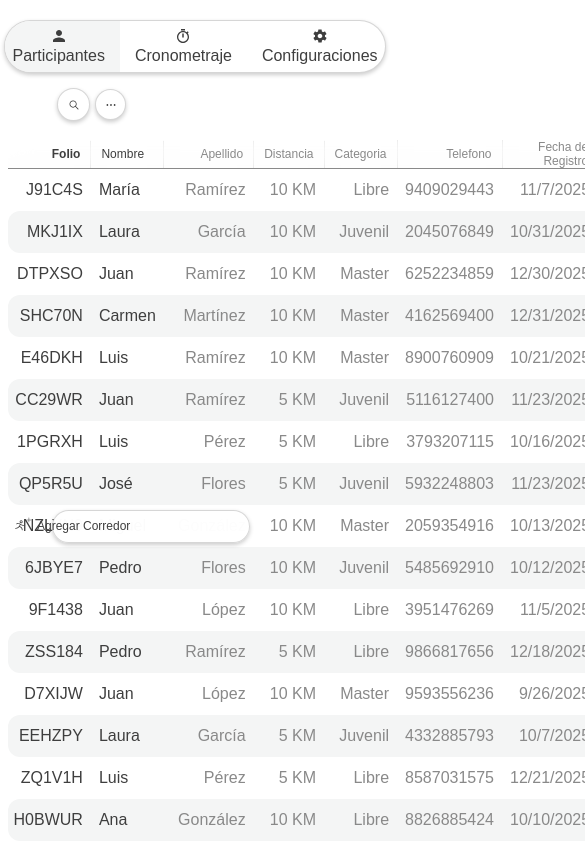
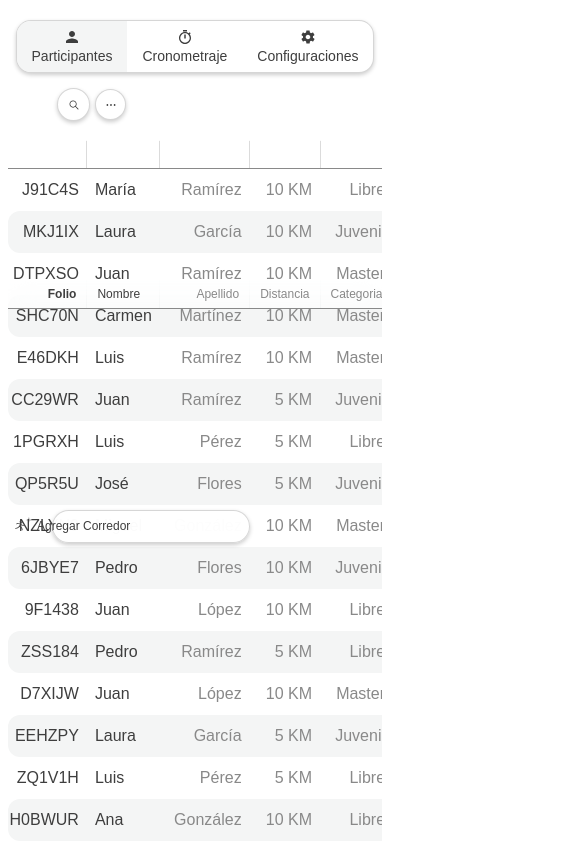
Before and after one commit to VexedElm035/gestion-folios, a React (Vite) app: page / in a window 390 px wide. Shown: the top 844 px of the page, 585 px wide, since content can reach past the window. Built offline with nearby package versions, Linux system fonts and the light colour scheme.

Commit message:
Responsiveness design improvements

```diff
--- a/src/components/navbar/Navbar.tsx
+++ b/src/components/navbar/Navbar.tsx
@@ -26,7 +26,7 @@ const Navbar = () => {
             className={`navbar-item ${location.pathname === item.enlace ? 'active' : ''}`}>
               <a href={item.enlace}>
                 <item.icon className='navbar-item-icon'/>
-                <span>
+                <span className='navbar-item-text'>
                   {item.nombre}
                 </span>
               </a>
--- a/src/components/navbar/elements/TableOptions.tsx
+++ b/src/components/navbar/elements/TableOptions.tsx
@@ -127,7 +127,7 @@ const TableOptions = () => {
               toggleGroupBy('distancia');
             }}
           >
-            {groupBy === 'distancia' && <IoEllipse className='options-submenu-item-circle' />}
+            <IoEllipse className={`options-submenu-item-circle ${groupBy === 'distancia' ? 'is-visible' : 'is-invisible'}`}/>
             <span>Distancia</span>
           </div>
           <div
@@ -137,7 +137,7 @@ const TableOptions = () => {
               toggleGroupBy('categoria');
             }}
           >
-            {groupBy === 'categoria' && <IoEllipse className='options-submenu-item-circle' />}
+            <IoEllipse className={`options-submenu-item-circle ${groupBy === 'categoria' ? 'is-visible' : 'is-invisible'}`}/>
             <span>Categoría</span>
           </div>
         </div>
@@ -170,7 +170,7 @@ const TableOptions = () => {
               toggleColumn('folio');
             }}
           >
-            {visibleColumns.folio && <IoIosCheckmark className='options-submenu-check' />}
+            <IoIosCheckmark className={`options-submenu-check ${visibleColumns.folio ? 'is-visible' : 'is-invisible'}`}/>
             <span>Folio</span>
           </div>
           <div
@@ -180,7 +180,7 @@ const TableOptions = () => {
               toggleColumn('name');
             }}
           >
-            {visibleColumns.name && <IoIosCheckmark className='options-submenu-check' />}
+            <IoIosCheckmark className={`options-submenu-check ${visibleColumns.name ? 'is-visible' : 'is-invisible'}`}/>
             <span>Nombre</span>
           </div>
           <div
@@ -190,7 +190,7 @@ const TableOptions = () => {
               toggleColumn('apellido');
             }}
           >
-            {visibleColumns.apellido && <IoIosCheckmark className='options-submenu-check' />}
+            <IoIosCheckmark className={`options-submenu-check ${visibleColumns.apellido ? 'is-visible' : 'is-invisible'}`}/>
             <span>Apellido</span>
           </div>
           <div
@@ -200,7 +200,7 @@ const TableOptions = () => {
               toggleColumn('distancia');
             }}
           >
-            {visibleColumns.distancia && <IoIosCheckmark className='options-submenu-check' />}
+            <IoIosCheckmark className={`options-submenu-check ${visibleColumns.distancia ? 'is-visible' : 'is-invisible'}`}/>
             <span>Distancia</span>
           </div>
           <div
@@ -210,7 +210,7 @@ const TableOptions = () => {
               toggleColumn('tel');
             }}
           >
-            {visibleColumns.tel && <IoIosCheckmark className='options-submenu-check' />}
+            <IoIosCheckmark className={`options-submenu-check ${visibleColumns.tel ? 'is-visible' : 'is-invisible'}`}/>
             <span>Teléfono</span>
           </div>
           <div
@@ -220,7 +220,7 @@ const TableOptions = () => {
               toggleColumn('categoria');
             }}
           >
-            {visibleColumns.categoria && <IoIosCheckmark className='options-submenu-check' />}
+            <IoIosCheckmark className={`options-submenu-check ${visibleColumns.categoria ? 'is-visible' : 'is-invisible'}`}/>
             <span>Categoría</span>
           </div>
           <div
@@ -230,7 +230,7 @@ const TableOptions = () => {
               toggleColumn('fecha_registro');
             }}
           >
-            {visibleColumns.fecha_registro && <IoIosCheckmark className='options-submenu-check' />}
+            <IoIosCheckmark className={`options-submenu-check ${visibleColumns.fecha_registro ? 'is-visible' : 'is-invisible'}`}/>
             <span>Fecha de registro</span>
           </div>
         </div>
--- a/src/components/navbar/elements/tableoptions.css
+++ b/src/components/navbar/elements/tableoptions.css
@@ -63,6 +63,14 @@
     flex: 0 0 auto;
 }
 
+.options-submenu-item-circle.is-visible{
+    opacity: 1;
+}
+
+.options-submenu-item-circle.is-invisible{
+    opacity: 0;
+}
+
 .options-submenu-check.is-visible{
     opacity: 1;
 }
--- a/src/components/navbar/navbar.css
+++ b/src/components/navbar/navbar.css
@@ -132,11 +132,15 @@
 
   .navbar-items{
     height: calc(var(--regular-text) + 35px);
-
+     border-radius: 15px;
   }
 
   .navbar-item span{
     display: flex;
+  }
+
+  .navbar-item-text{
+    font-size: calc(var(--heading-text) - 6px);
   }
 }
 /* .navbar-item:hover{
--- a/src/components/table/Table.tsx
+++ b/src/components/table/Table.tsx
@@ -24,6 +24,7 @@ const Table = <Row,>({ columns, rows, getRowKey, visibleColumnKeys, stickyHeader
   const colSpan = Math.max(visible.length, 1)
 
   return (
+    <div className="table-container">
     <table className={`main-table ${stickyHeader ? 'sticky-header-table' : 'normal-header-table'}`.trim()}>
         <thead>
             <tr>
@@ -49,6 +50,7 @@ const Table = <Row,>({ columns, rows, getRowKey, visibleColumnKeys, stickyHeader
             ))}
         </tbody>
     </table>
+    </div>
   )
 }
 
--- a/src/components/table/table.css
+++ b/src/components/table/table.css
@@ -1,14 +1,19 @@
+.table-container {
+  width: 100%;
+  /* overflow-x: auto; */
+}
+
 .main-table{
   background-color: transparent;
   font-family: var(--font-family);
   width: 100%;
   text-align: left;
   border-collapse: collapse;
-  overflow-y: auto;
 }
 
 .main-table td, .main-table th {
   padding: 3px 2px;
+  /* word-break: break-all; */
 }
 
 .main-table thead th {
@@ -88,10 +93,6 @@
   background: var(--secondary-text-color);
 }
 
-.main-table.normal-header-table thead{
-
-}
-
 .main-table tfoot {
   font-size: var(--caption-text);
   font-weight: bold;
@@ -114,12 +115,15 @@
 }
 
 @media (max-width: 480px) {
+  .table-container{
+    overflow-x: auto; /* BUG: DEJA DE FUNCIONAR EL HEADER FIJO ARRIBA DE LA TABLA*/
+  }
   .main-table.sticky-header-table thead {
     top: 140px;
   }
 
   .main-table thead th:first-child {
-    padding-left: 4px;
+    padding-left: 0px;
   }
 
   .main-table tr td {
@@ -127,7 +131,7 @@
   }
 
   .main-table tr td:first-child {
-    padding-left: 4px;
+    padding-left: 0px;
   }
 
 
--- a/src/index.css
+++ b/src/index.css
@@ -45,7 +45,8 @@ body {
   margin: 0;
   display: flex;
 
-  min-width: 320px;
+  /* min-width: 320px; */
+  min-width: 100vw;
   min-height: 100vh;
   background-color: var(--background-color);
   color: var(--regular-text-color);
```
